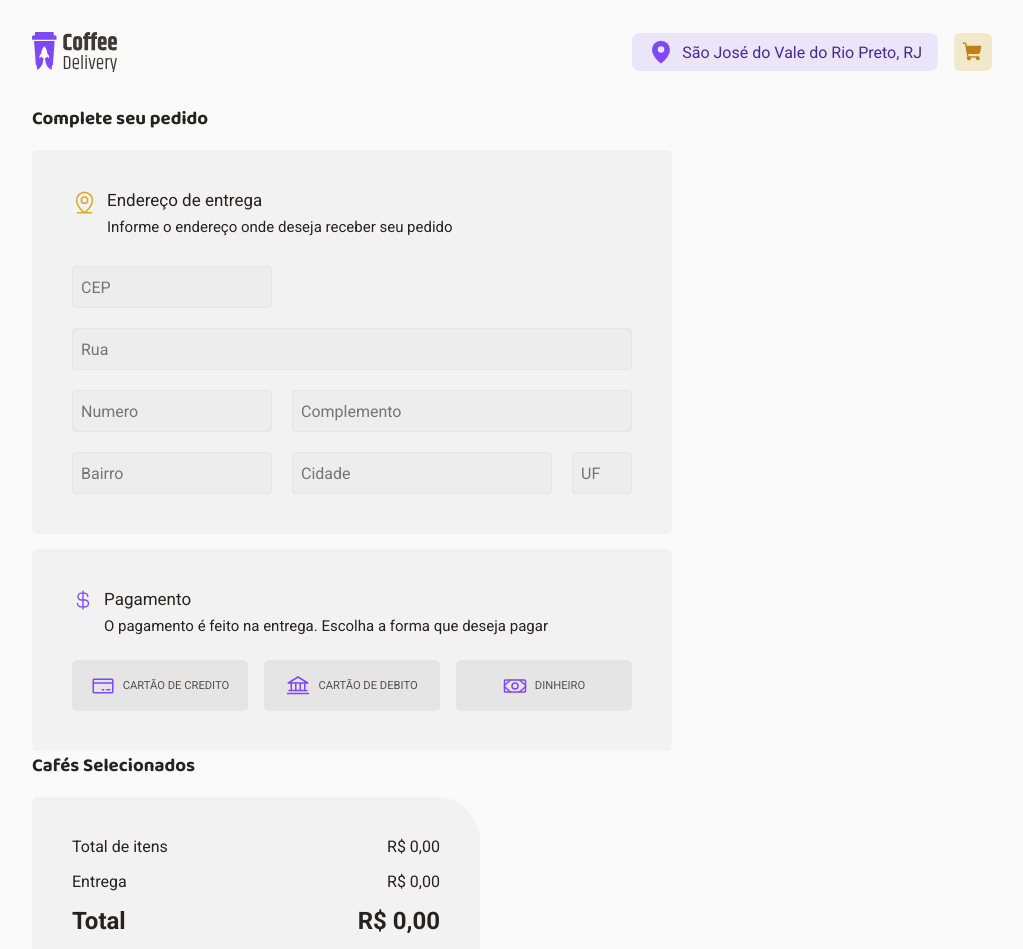
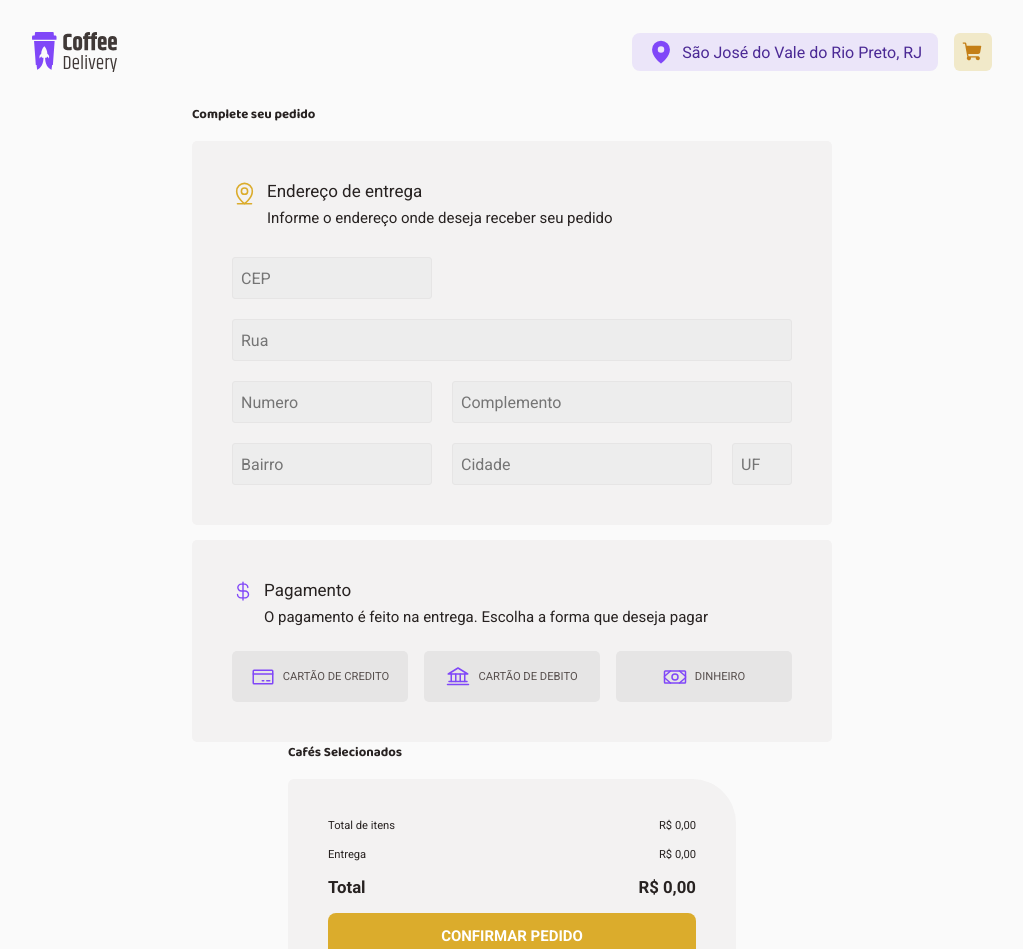
Before and after one commit to GabrielGCJ/d-02-react-js-rocketseat-coffee-delivery, a React (Vite) app: page /checkout in a window 1280 px wide. Shown: the top 949 px of the page, without its empty margins (128-1151 px from the left). Built offline with nearby package versions, Linux system fonts and the light colour scheme.

Commit message:
feature/update-responsiveness-checkout-page

```diff
--- a/src/pages/CheckoutPage/CheckoutPage.tsx
+++ b/src/pages/CheckoutPage/CheckoutPage.tsx
@@ -38,6 +38,7 @@ import {
   TotalValue,
   UFInput,
 } from './styles'
+
 import { CoffeeContext } from '../../contexts/CoffeeContext'
 
 import { SelectedCoffee } from '../../components/SelectedCoffee/SelectedCoffee'
@@ -61,8 +62,8 @@ export const CheckoutPage = () => {
   }
 
   return (
-    <CheckoutContainer>
-      <form onSubmit={handleSubmit(handleCreateNewBuy)}>
+    <form onSubmit={handleSubmit(handleCreateNewBuy)}>
+      <CheckoutContainer>
         <DeliveryFormContainer>
           <TextDeliveryForm>
             <h3>Complete seu pedido</h3>
@@ -228,16 +229,22 @@ export const CheckoutPage = () => {
                     <h2>R$ 0,00</h2>
                   )}
                 </TotalValue>
-                <NavLink to="/success">
+                {addressUser.road !== '' ? (
+                  <NavLink to="/success">
+                    <ConfirmationButton type="submit">
+                      <h3>CONFIRMAR PEDIDO</h3>
+                    </ConfirmationButton>
+                  </NavLink>
+                ) : (
                   <ConfirmationButton type="submit">
                     <h3>CONFIRMAR PEDIDO</h3>
                   </ConfirmationButton>
-                </NavLink>
+                )}
               </CoffeeBalanceContainer>
             </CoffeeAndBalance>
           </SelectedCoffees>
         </SelectedCoffeesContainer>
-      </form>
-    </CheckoutContainer>
+      </CheckoutContainer>
+    </form>
   )
 }
--- a/src/pages/CheckoutPage/styles.ts
+++ b/src/pages/CheckoutPage/styles.ts
@@ -9,22 +9,24 @@ export const CheckoutContainer = styled.div`
 
   width: 100%;
 
-  @media screen and (max-width: 780px) {
+  @media screen and (max-width: 1333px) {
+    align-items: center;
+    flex-direction: column;
     padding: 0% 7.22% 0%;
-    flex-direction: column;
-
     font-size: 0.7rem;
   }
 
   @media screen and (max-width: 460px) {
+    align-items: center;
+    flex-direction: column;
     padding: 0% 5% 0%;
-    flex-direction: column;
     font-size: 0.6rem;
   }
 
   @media screen and (max-width: 286px) {
+    align-items: center;
+    flex-direction: column;
     padding: 0% 2% 0%;
-    flex-direction: column;
     font-size: 0.5rem;
   }
 `
@@ -47,6 +49,10 @@ export const DeliveryForm = styled.div`
   width: 40rem;
 
   border-radius: 5px;
+
+  @media screen and (max-width: 1410px) and (min-width: 1333px) {
+    width: 95%;
+  }
 `
 
 const TopText = styled.div`
@@ -153,6 +159,10 @@ export const FormOfPaymentContainer = styled.div`
   background-color: ${(props) => props.theme['gray-300']};
 
   border-radius: 5px;
+
+  @media screen and (max-width: 1410px) and (min-width: 1333px) {
+    width: 95%;
+  }
 `
 export const ButtonsContainer = styled.div`
   display: flex;
@@ -213,6 +223,10 @@ export const SelectedCoffees = styled.div`
   flex-direction: column;
   align-items: flex-start;
   gap: 24px;
+
+  @media screen and (max-width: 1410px) and (min-width: 1333px) {
+    width: 90%;
+  }
 `
 
 export const CoffeeAndBalance = styled.div`
@@ -220,6 +234,9 @@ export const CoffeeAndBalance = styled.div`
   flex-direction: column;
   align-items: center;
   justify-content: center;
+  @media screen and (max-width: 1410px) and (min-width: 1333px) {
+    width: 100%;
+  }
 `
 
 export const TextSelectedCoffees = styled(TopText)``
@@ -228,6 +245,10 @@ export const CoffeeBalanceContainer = styled.div`
   display: flex;
   flex-direction: column;
   gap: 1rem;
+
+  @media screen and (max-width: 1410px) and (min-width: 1333px) {
+    width: 100%;
+  }
 `
 
 const BalanceProps = styled.div`
@@ -263,4 +284,8 @@ export const ConfirmationButton = styled.button`
     background: ${(props) => props.theme['yellow-900']};
     transition: color 0.3s, background-color 0.5s;
   }
+
+  @media screen and (max-width: 1410px) and (min-width: 1333px) {
+    width: 300px;
+  }
 `
```
